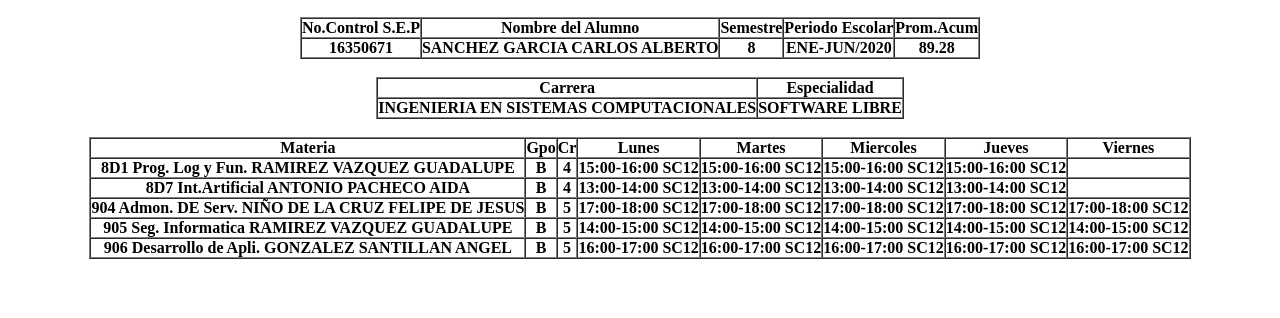
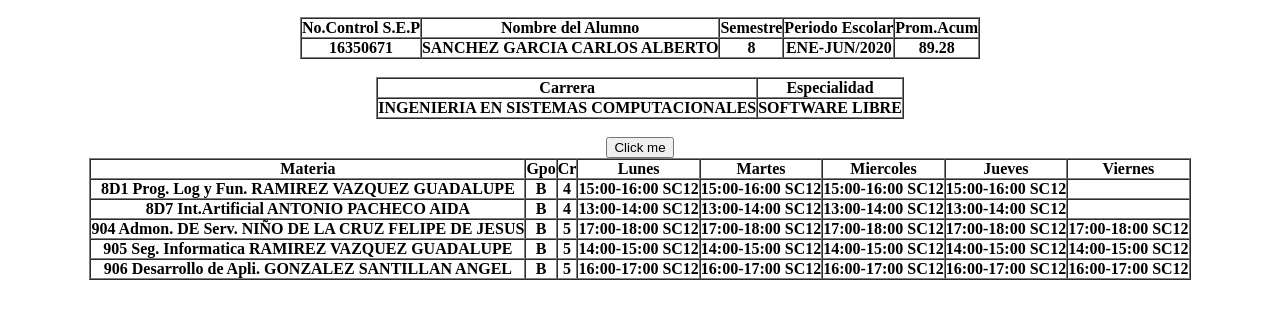
Before and after one commit to CarlosAlbertoSanchezGarcia/Horarioview, a plain HTML site: page index.html in a window 1280 px wide. Shown: the part 96-414 px from the top of the page. Drawn offline with Linux system fonts and the light colour scheme.

Commit message:
Update index.html

```diff
--- a/index.html
+++ b/index.html
@@ -24,4 +24,6 @@
 <tr><th>905 Seg. Informatica RAMIREZ VAZQUEZ GUADALUPE</th><th>B</th><th>5</th><th>14:00-15:00 SC12</th><th>14:00-15:00 SC12</th><th>14:00-15:00 SC12</th><th>14:00-15:00 SC12</th><th>14:00-15:00 SC12</th></tr>
 <tr><th>906 Desarrollo de Apli. GONZALEZ SANTILLAN ANGEL</th><th>B</th><th>5</th><th>16:00-17:00 SC12</th><th>16:00-17:00 SC12</th><th>16:00-17:00 SC12</th><th>16:00-17:00 SC12</th><th>16:00-17:00 SC12</th></tr>
 <body>
+    <input type="button" value="Click me">
+
 <html>
```
